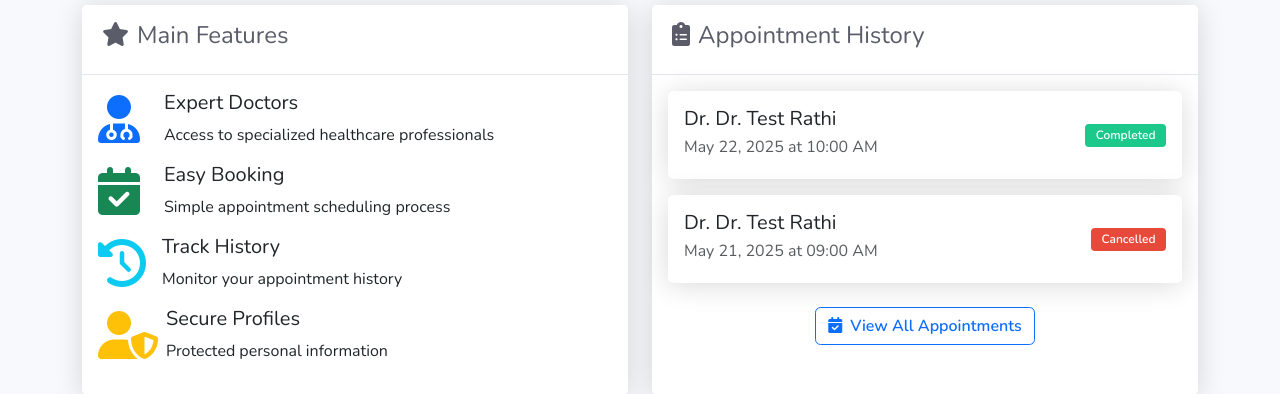
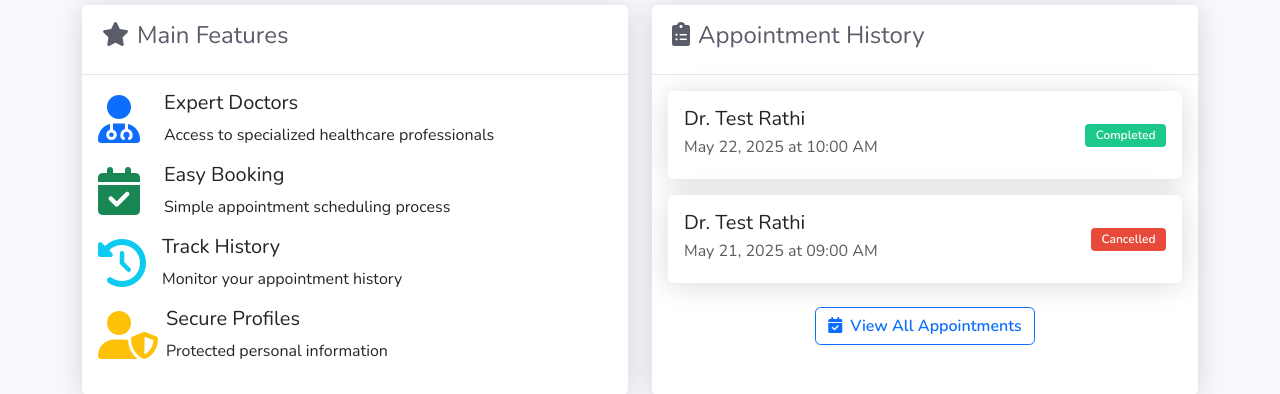
Before and after one commit to caliber123-dot/HealthBooker, a Flask app: page / in a window 1280 px wide. Shown: the part 549-943 px from the top of the page. Run offline with Flask 3, Linux system fonts and the light colour scheme; a user stored in the database is signed in; some libraries are stand-ins or nearby versions.

Commit message:
first commit

```diff
--- a/templates/index.html
+++ b/templates/index.html
@@ -212,7 +212,7 @@
                                                         <div class="card-body">
                                                             <div class="d-flex justify-content-between align-items-center">
                                                                 <div>
-                                                                    <h5 class="mb-1">Dr. {{ appointment.doctor.user.name }}</h5>
+                                                                    <h5 class="mb-1"> {{ appointment.doctor.user.name }}</h5>
                                                                     <p class="mb-1 text-muted">{{ appointment.appointment_date.strftime('%B %d, %Y') }} at {{ appointment.appointment_time.strftime('%I:%M %p') }}</p>
                                                                 </div>
                                                                 <span class="badge badge-{{ appointment.status.lower() }}">{{ appointment.status }}</span>
```
Also changed, not shown: instance/healthbooker.db, static/images/uploads/12daed5578e2236c.png (deleted), static/images/uploads/4b2667c4cacbea50.jpg (deleted), static/images/uploads/4d8e0cfc9589bb36.png (deleted), static/images/uploads/5b9212322ddd9a5e.jpg (deleted), static/images/uploads/6012380339978f36.jpeg (added), static/images/uploads/90c3ecae9f173e07.png (deleted), static/images/uploads/d19bc0165d45aec4.jpg (deleted), static/images/uploads/d58968be564be9d1.jpg (deleted), static/images/uploads/default1.jpg (deleted), static/images/uploads/doctor1.jpg (deleted), static/images/uploads/doctor2.jpg (deleted), static/images/uploads/doctor3.jpg (deleted), static/images/uploads/doctor4.jpg (deleted), 2 more files.
